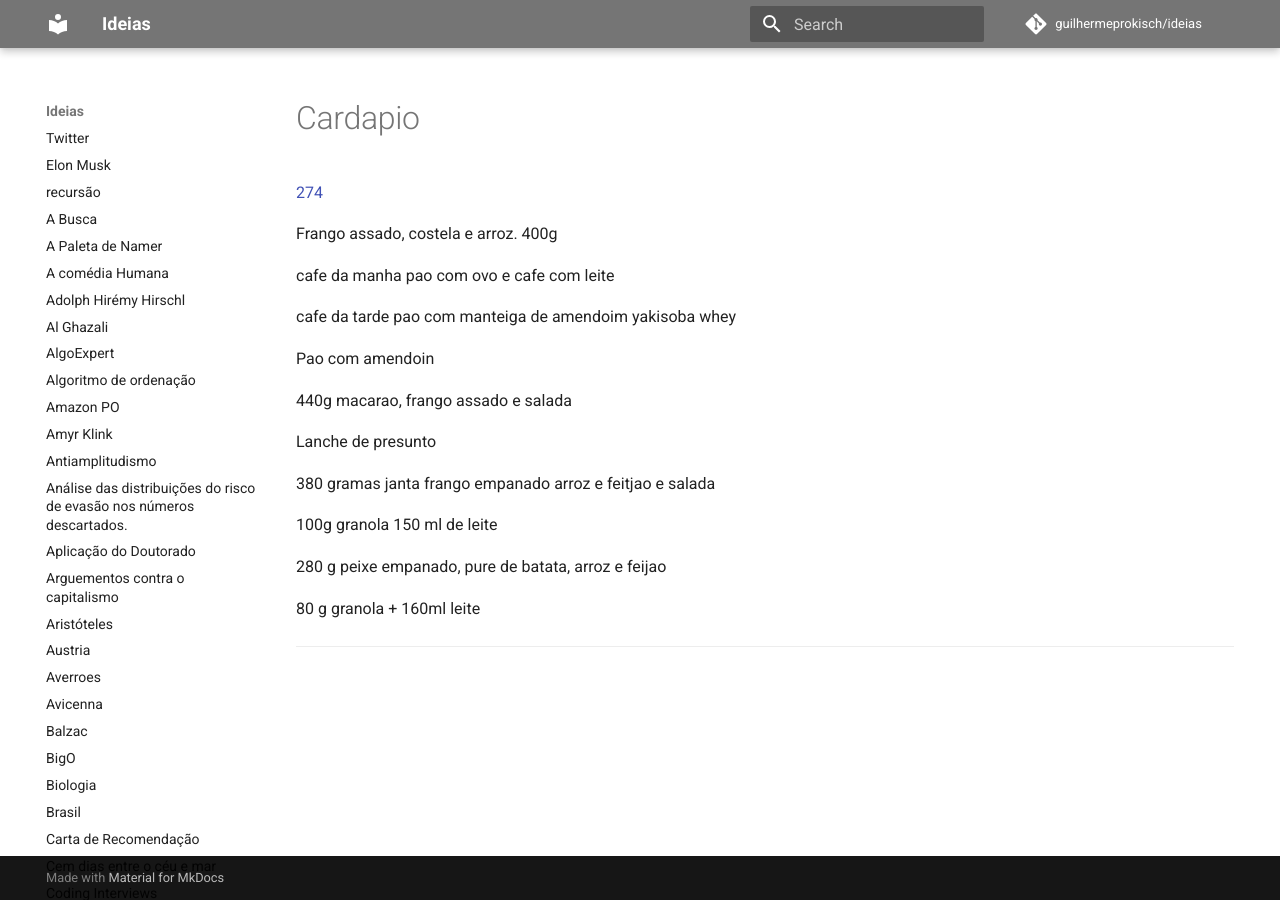
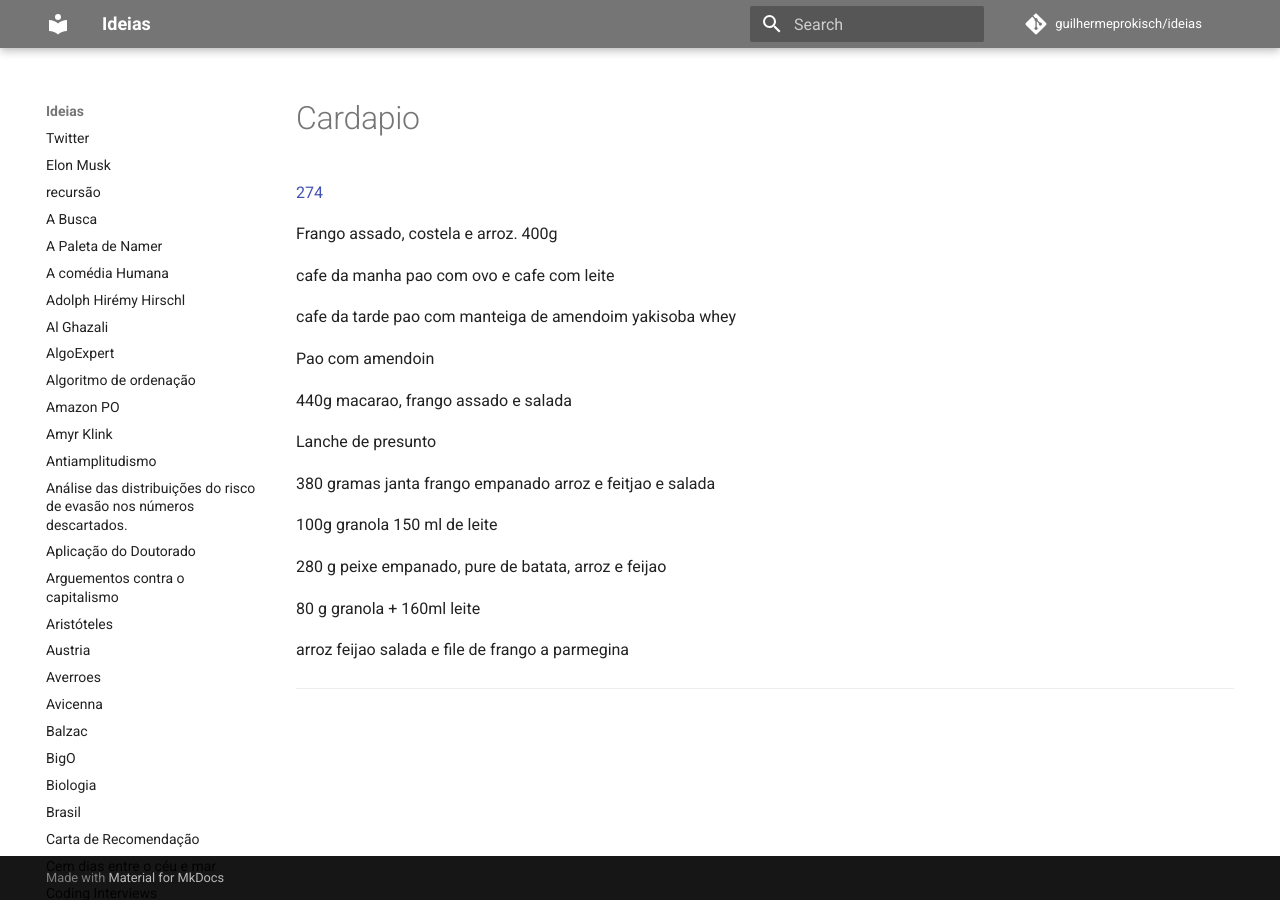
Before and after one commit to guilhermeprokisch/guilherme, an MkDocs documentation site: the page built from docs/cardapio.md, in a window 1280 px wide. Built offline with MkDocs 1.6.1 and Material for MkDocs 9.7.7, drawn with Linux system fonts in a browser that asks for light colours; comment, search, counter and statistics services are not loaded.

```diff
--- a/docs/cardapio.md
+++ b/docs/cardapio.md
@@ -32,4 +32,7 @@ Lanche de presunto
 
 80 g granola + 160ml leite
 
+
+arroz feijao salada e file de frango a parmegina
+
 -------------------------------------------------------------------------------
```
